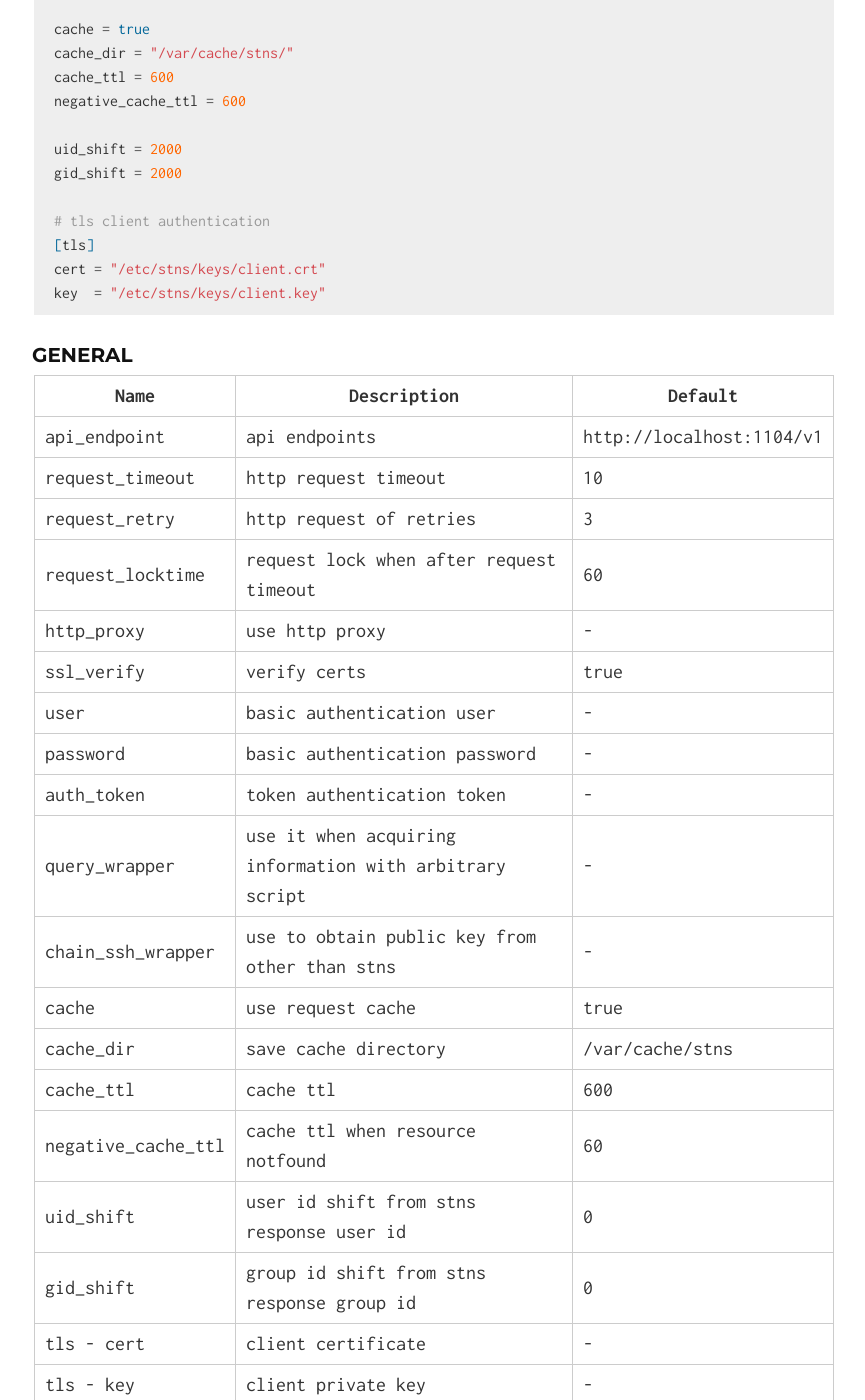
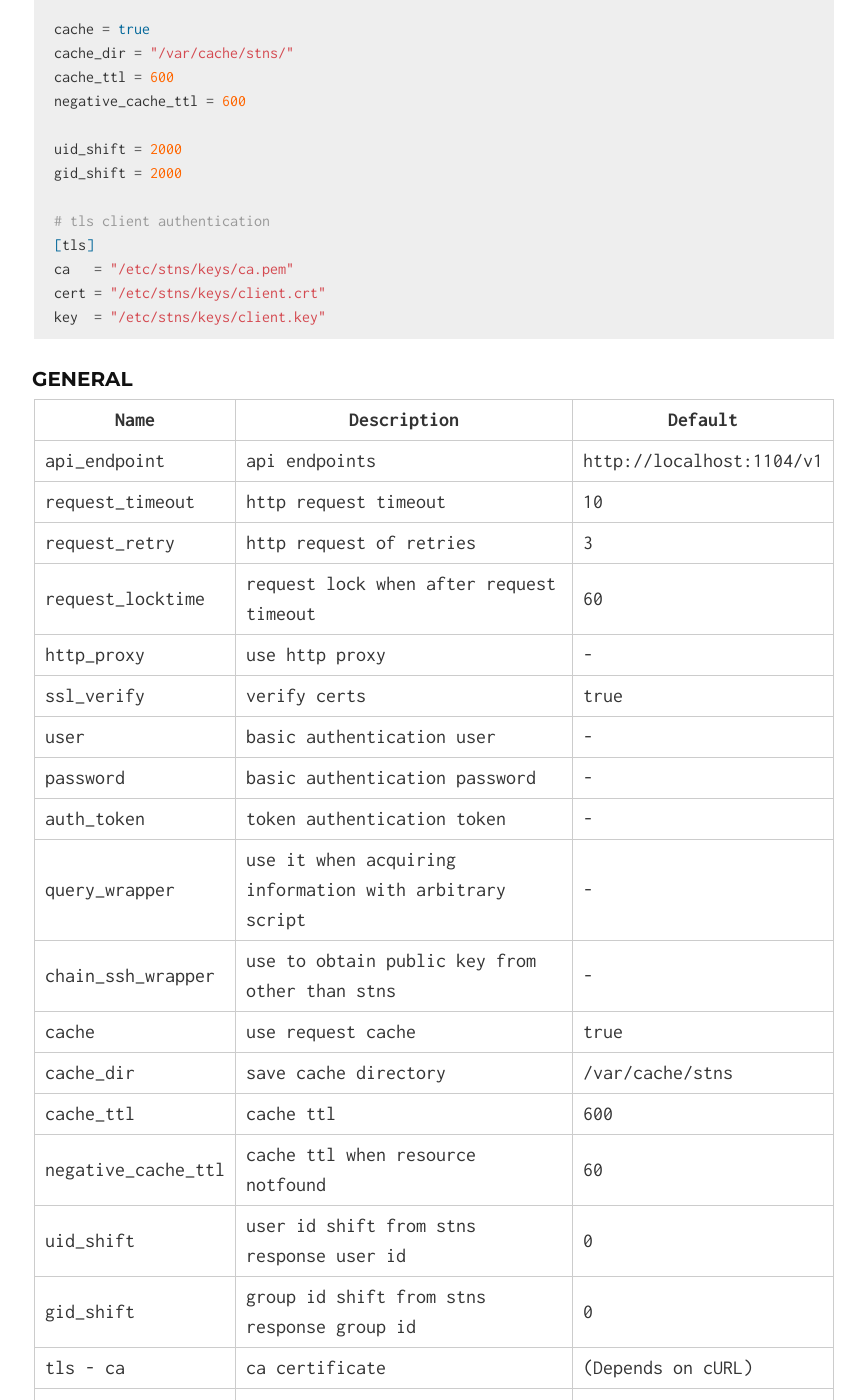
Before and after one commit to STNS/stns.github.io, a Jekyll site: the page built from configuration.en.md, in a window 1280 px wide and 1400 px high, scrolled down 5245 px. Shown: the whole window, without its empty margins (206-1071 px from the left). Built offline with Jekyll 4.4.1, drawn with Linux system fonts in a browser that asks for light colours; our own code applies the rules of GitHub Pages for plain Markdown files.

Commit message:
Add CA to client setting

````diff
--- a/configuration.en.md
+++ b/configuration.en.md
@@ -191,6 +191,7 @@ gid_shift = 2000
 
 # tls client authentication
 [tls]
+ca   = "/etc/stns/keys/ca.pem"
 cert = "/etc/stns/keys/client.crt"
 key  = "/etc/stns/keys/client.key"
 ```
@@ -216,5 +217,6 @@ key  = "/etc/stns/keys/client.key"
 |negative_cache_ttl|cache ttl when resource notfound |60|
 |uid_shift|user id shift from stns response user id |0|
 |gid_shift|group id shift from stns response group id |0|
-|tls - cert| client certificate|-|
-|tls - key| client private key|-|
+|tls - ca|ca certificate|(Depends on cURL)|
+|tls - cert|client certificate|-|
+|tls - key|client private key|-|
````
